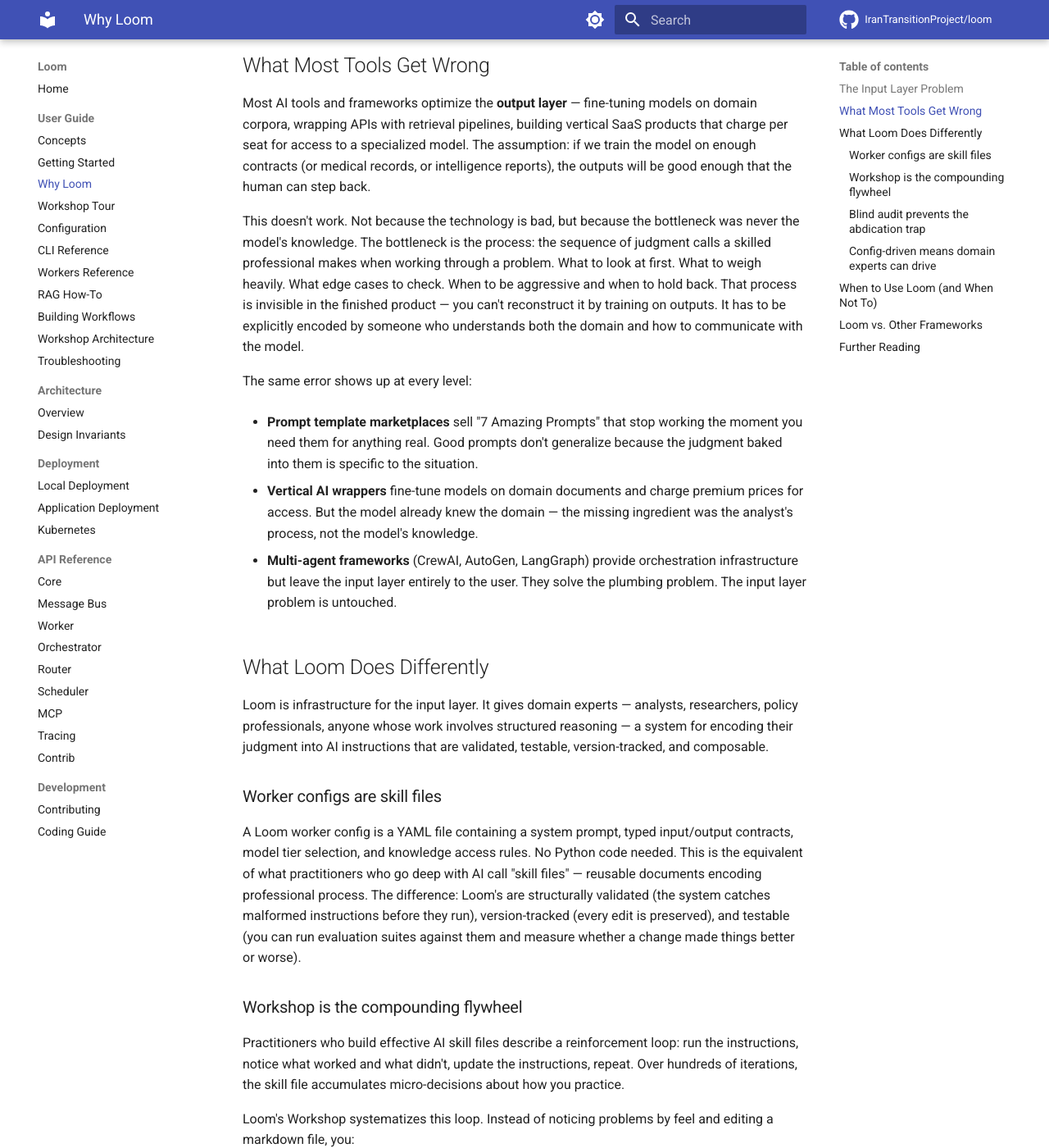
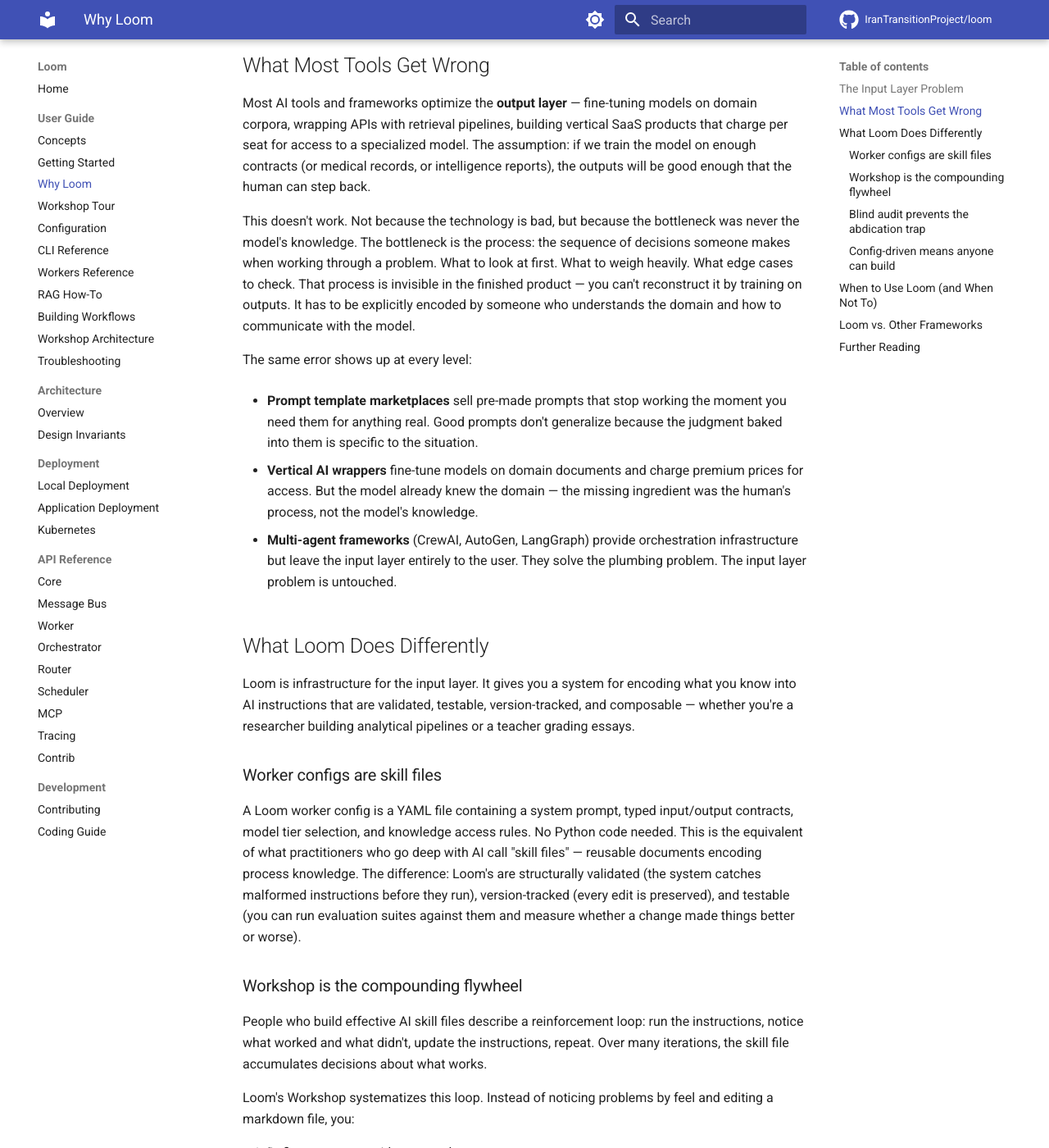
Before and after one commit to getheddle/heddle, an MkDocs documentation site: the page built from docs/WHY_LOOM.md, in a window 1280 px wide and 1400 px high, scrolled down 471 px. Shown: the whole window at 82% size. Built offline with MkDocs 1.6.1 and Material for MkDocs 9.7.7, drawn with Linux system fonts in a browser that asks for light colours; comment, search, counter and statistics services are not loaded; some of the changed text lies outside the part shown.

Commit message:
docs: accessibility pass — broaden entry points, keep depth
Round 2's input-layer positioning was correct but gatekeeping — "encode
your professional judgment" excluded students, teachers, and modest use
cases. This round softens entry points while keeping the full argument
in WHY_LOOM.md.

Changes:
- Tagline: "Turn what you know into testable AI steps" (was "Encode
  your professional judgment")
- README "What Loom Does": opens with concrete problem (one prompt,
  one model — works until it doesn't) instead of abstract input-layer
  argument; links to WHY_LOOM.md for the deeper case
- First persona: "Anyone hitting the limits of single-prompt AI" with
  student/teacher/clerk examples (was "Domain experts")
- WHY_LOOM.md: language broadened ("what you know" not "professional
  judgment"), added concrete modest examples (classify emails, grade
  essays, compare models), "anyone can build" not "domain experts can
  drive"
- docs/index.md, mkdocs.yml: mirror changes

Co-Authored-By: Claude Opus 4.6 (1M context) <noreply@anthropic.com>

```diff
--- a/docs/WHY_LOOM.md
+++ b/docs/WHY_LOOM.md
@@ -7,15 +7,15 @@ frontier model has already ingested the entire internet. Claude knows what
 a good analysis looks like. So does GPT, Gemini, and every other frontier
 model. The model's knowledge was never the constraint.
 
-The constraint is the **input layer**: the human's ability to encode their
-professional judgment — the priorities, the edge cases, the decision
-sequences, the domain-specific reasoning — into instructions precise enough
-that a literal-minded machine can act on them without guessing.
+The constraint is the **input layer**: your ability to encode what you
+know — the priorities, the edge cases, the decision sequences, the
+domain-specific reasoning — into instructions precise enough that a
+literal-minded machine can act on them without guessing.
 
 A vague prompt produces the average of everything the model has seen. A
 precise prompt, one that closes off every path except the one you want,
-produces work that looks like it came from a domain expert. The difference
-is entirely in the input.
+produces work that looks like it came from someone who knows what they're
+doing. The difference is entirely in the input.
 
 ## What Most Tools Get Wrong
 
@@ -28,23 +28,22 @@ human can step back.
 
 This doesn't work. Not because the technology is bad, but because the
 bottleneck was never the model's knowledge. The bottleneck is the process:
-the sequence of judgment calls a skilled professional makes when working
-through a problem. What to look at first. What to weigh heavily. What
-edge cases to check. When to be aggressive and when to hold back. That
-process is invisible in the finished product — you can't reconstruct it
-by training on outputs. It has to be explicitly encoded by someone who
-understands both the domain and how to communicate with the model.
+the sequence of decisions someone makes when working through a problem.
+What to look at first. What to weigh heavily. What edge cases to check.
+That process is invisible in the finished product — you can't reconstruct
+it by training on outputs. It has to be explicitly encoded by someone who
+understands the domain and how to communicate with the model.
 
 The same error shows up at every level:
 
-- **Prompt template marketplaces** sell "7 Amazing Prompts" that stop
+- **Prompt template marketplaces** sell pre-made prompts that stop
   working the moment you need them for anything real. Good prompts don't
   generalize because the judgment baked into them is specific to the
   situation.
 
 - **Vertical AI wrappers** fine-tune models on domain documents and charge
   premium prices for access. But the model already knew the domain — the
-  missing ingredient was the analyst's process, not the model's knowledge.
+  missing ingredient was the human's process, not the model's knowledge.
 
 - **Multi-agent frameworks** (CrewAI, AutoGen, LangGraph) provide
   orchestration infrastructure but leave the input layer entirely to the
@@ -53,10 +52,10 @@ The same error shows up at every level:
 
 ## What Loom Does Differently
 
-Loom is infrastructure for the input layer. It gives domain experts —
-analysts, researchers, policy professionals, anyone whose work involves
-structured reasoning — a system for encoding their judgment into AI
-instructions that are validated, testable, version-tracked, and composable.
+Loom is infrastructure for the input layer. It gives you a system for
+encoding what you know into AI instructions that are validated, testable,
+version-tracked, and composable — whether you're a researcher building
+analytical pipelines or a teacher grading essays.
 
 ### Worker configs are skill files
 
@@ -64,17 +63,17 @@ A Loom worker config is a YAML file containing a system prompt, typed
 input/output contracts, model tier selection, and knowledge access rules.
 No Python code needed. This is the equivalent of what practitioners who
 go deep with AI call "skill files" — reusable documents encoding
-professional process. The difference: Loom's are structurally validated
+process knowledge. The difference: Loom's are structurally validated
 (the system catches malformed instructions before they run), version-tracked
 (every edit is preserved), and testable (you can run evaluation suites
 against them and measure whether a change made things better or worse).
 
 ### Workshop is the compounding flywheel
 
-Practitioners who build effective AI skill files describe a reinforcement
-loop: run the instructions, notice what worked and what didn't, update the
-instructions, repeat. Over hundreds of iterations, the skill file
-accumulates micro-decisions about how you practice.
+People who build effective AI skill files describe a reinforcement loop:
+run the instructions, notice what worked and what didn't, update the
+instructions, repeat. Over many iterations, the skill file accumulates
+decisions about what works.
 
 Loom's Workshop systematizes this loop. Instead of noticing problems by
 feel and editing a markdown file, you:
@@ -91,10 +90,9 @@ actually improved things.
 
 ### Blind audit prevents the abdication trap
 
-The most common failure mode with AI in professional work: shipping output
-without genuine review. The human asks the AI to do the thinking, takes
-whatever comes back, and acts on it. The results range from embarrassing
-to catastrophic.
+The most common failure mode with AI: shipping output without genuine
+review. The human asks the AI to do the thinking, takes whatever comes
+back, and acts on it. The results range from embarrassing to catastrophic.
 
 Loom's blind audit pattern is an architectural solution. Workers designated
 as "blind" (for audit or adversarial review) are prevented from accessing
@@ -105,26 +103,15 @@ ever sees the content. The result: genuine adversarial evaluation, not
 the pseudo-confirmatory review you get when the same model (or the same
 human) reviews its own work.
 
-This is the only reliable way to catch the things that look right but
-aren't — the confident-sounding analysis that misses a key factor, the
-well-formatted output that contains a subtle logical error. The blind
-reviewer catches it because it's reasoning from first principles, not
-pattern-matching against the framework it's supposed to be checking.
+### Config-driven means anyone can build
 
-### Config-driven means domain experts can drive
-
-The people who are best positioned to build effective AI workflows are
-not primarily technologists. They're domain experts — the analysts,
-researchers, lawyers, and policy professionals who have the judgment
-worth encoding. But most AI frameworks require Python fluency to do
-anything useful.
-
-Loom's workers are defined entirely in YAML. System prompt, input/output
-schema, model tier, knowledge access — all configuration. The interactive
+Most AI frameworks require Python fluency to do anything useful. Loom's
+workers are defined entirely in YAML. System prompt, input/output schema,
+model tier, knowledge access — all configuration. The interactive
 scaffolding (`loom new worker`, `loom new pipeline`) generates valid YAML
 from guided prompts. The Workshop provides a visual interface for testing
-and evaluation. A domain expert can build, test, and iterate on workers
-without writing code.
+and evaluation. You can build, test, and iterate on workers without
+writing code.
 
 ---
 
@@ -132,12 +119,21 @@ without writing code.
 
 **Loom is a good fit when:**
 
-- You need structured, auditable analytical pipelines — not one-off prompts
-- Multiple steps must work together (extract → classify → review → synthesize)
-- You want genuine adversarial review of AI-generated analysis
-- Domain experts (not just engineers) need to build and maintain workers
-- You need to measure whether prompt changes improve output quality
-- Work must be reproducible and explainable to oversight or review boards
+- You want more from AI than a single prompt can deliver
+- Multiple steps need to work together (extract → classify → summarize)
+- You want to measure whether AI output is actually getting better as you iterate
+- You need to classify, summarize, extract from, or review a batch of documents
+- You want a second AI to check the first one's work (blind audit)
+- The people building the workflows aren't software engineers
+- Work needs to be reproducible and explainable
+
+**Some concrete examples:**
+
+- Classify and summarize 300 public comment emails on a zoning proposal
+- Grade free-response essays against a rubric, then check for grading bias
+- Extract claims from research papers and flag contradictions
+- Compare how different AI models answer the same set of questions
+- Build an analytical pipeline with genuine adversarial review
 
 **Loom is probably not what you need when:**
 
--- a/mkdocs.yml
+++ b/mkdocs.yml
@@ -1,5 +1,5 @@
 site_name: Loom
-site_description: Encode your professional judgment into testable, composable AI steps.
+site_description: Turn what you know into testable AI steps. Chain them into workflows. Scale when ready.
 site_url: https://irantransitionproject.github.io/loom/
 repo_url: https://github.com/IranTransitionProject/loom
 repo_name: IranTransitionProject/loom
```
Also changed, not shown: README.md (+33 -26 lines), docs/index.md (+19 -19 lines).
